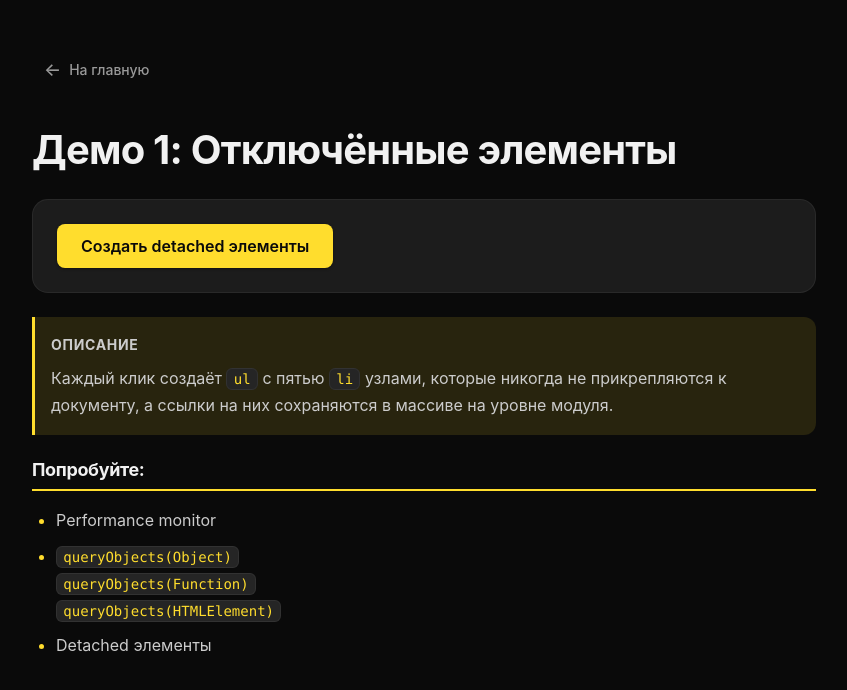
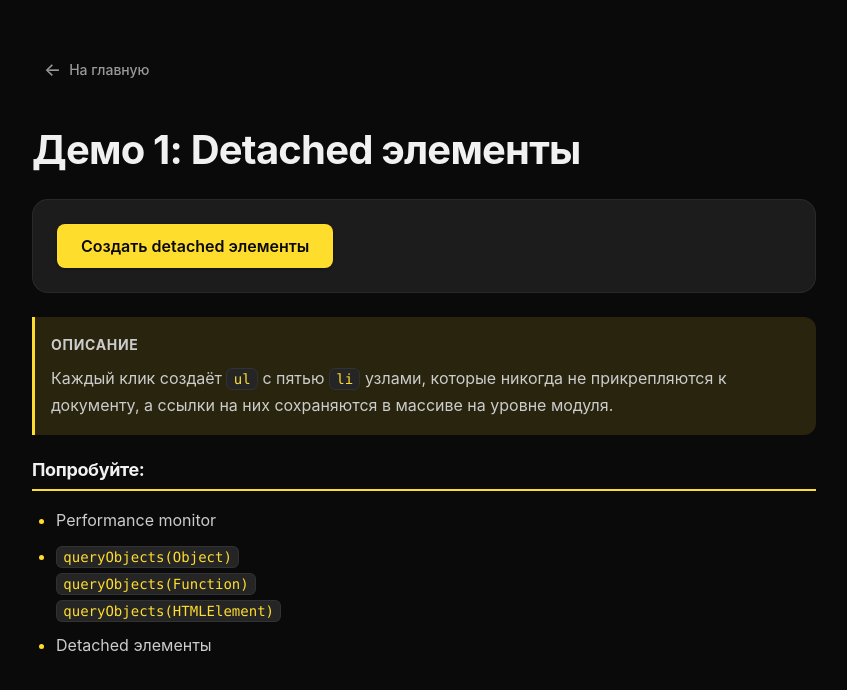
Before and after one commit to ManukMamyan/web-memory-leaks, a React (Vite) app: page /demo-1 in a window 1280 px wide. Shown: the top 690 px of the page, without its empty margins (216-1063 px from the left). Built offline with nearby package versions, Linux system fonts and the light colour scheme.

Commit message:
chore: readme

```diff
--- a/src/pages/Demo1.tsx
+++ b/src/pages/Demo1.tsx
@@ -1,4 +1,3 @@
-/* eslint-disable @typescript-eslint/no-unsafe-assignment */
 import { Link } from "react-router-dom";
 import { createDetachedElements } from "../demos/detachedElementsLeak.ts";
 
@@ -7,7 +6,7 @@ export default function Demo1() {
         <main className="page">
             <Link to="/" className="back-link">На главную</Link>
 
-            <h1>Демо 1: Отключённые элементы</h1>
+            <h1>Демо 1: Detached элементы</h1>
 
             <div className="card card--action">
                 <button type="button" className="btn btn--primary" onClick={createDetachedElements}>
--- a/src/pages/Demo3.tsx
+++ b/src/pages/Demo3.tsx
@@ -1,6 +1,3 @@
-/* eslint-disable @typescript-eslint/no-unsafe-member-access */
-/* eslint-disable @typescript-eslint/no-unsafe-call */
-/* eslint-disable @typescript-eslint/no-unsafe-assignment */
 import { useEffect, useState } from "react";
 import { Link } from "react-router-dom";
 import { Derived } from "../demos/demo3/Child.ts";
```
Also changed, not shown: 1 other file (tests, documents, lock files or other folders).
